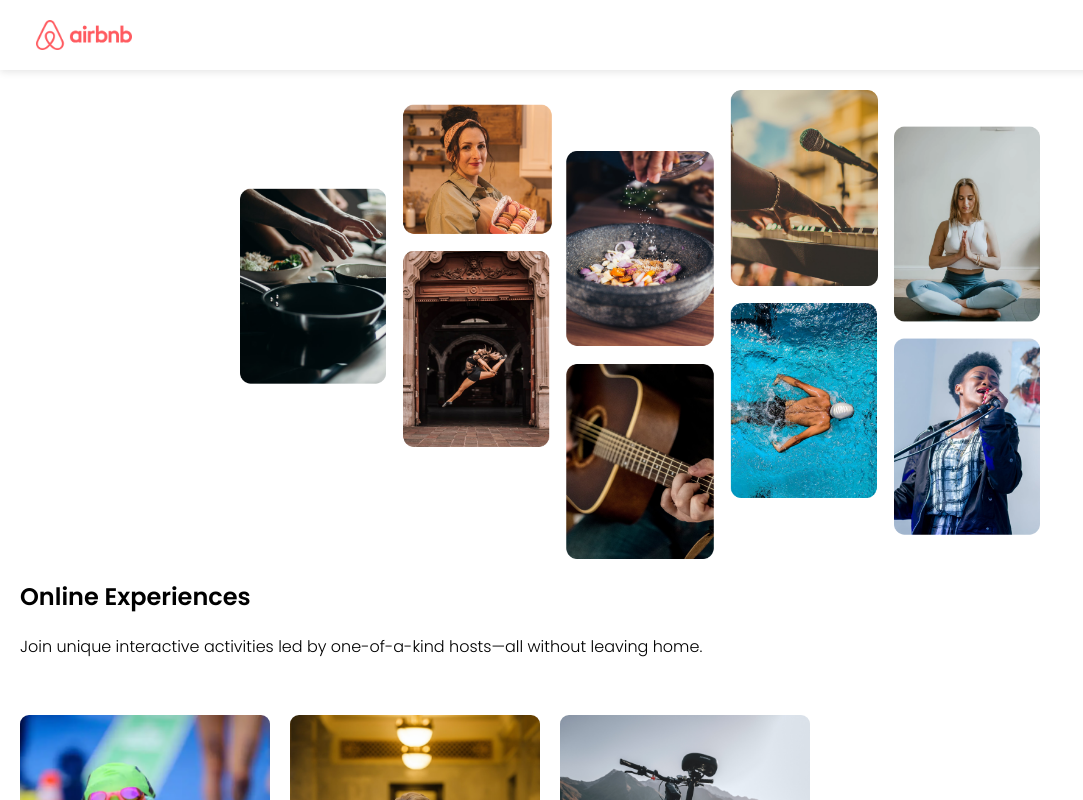
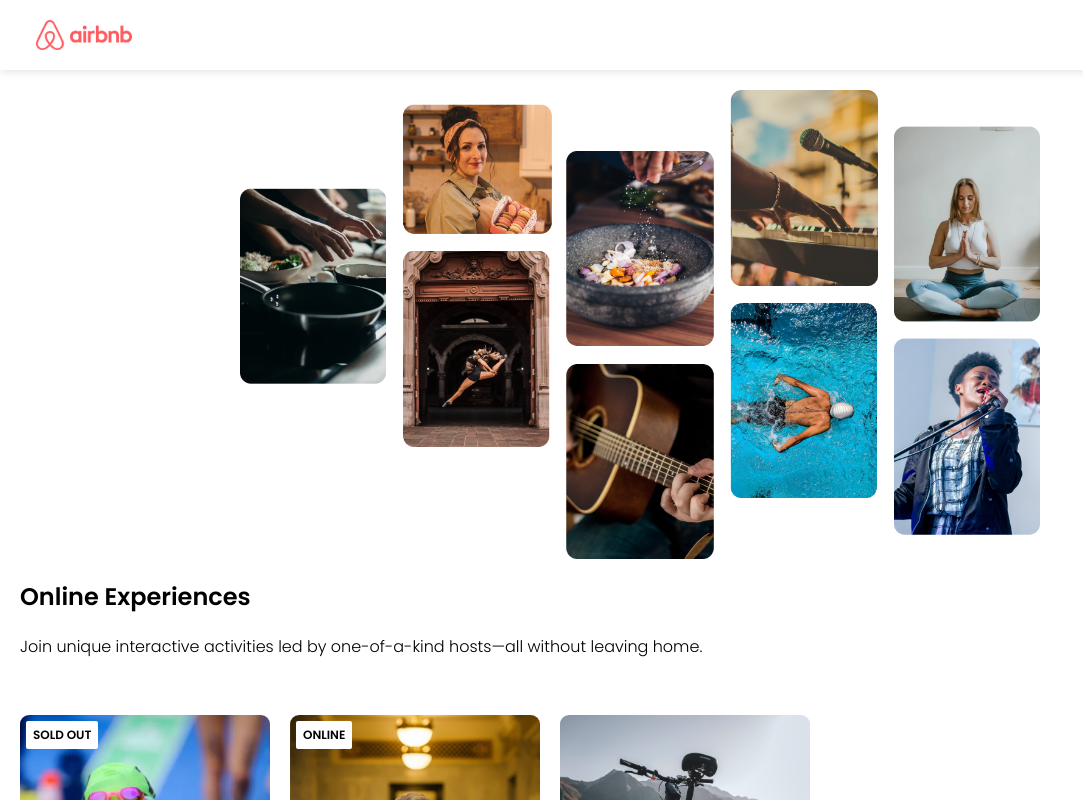
Before and after one commit to Elikibs/airbnb-experience, a React (Vite) app: page / in a window 1280 px wide. Shown: the top 800 px of the page, without its empty margins (0-1083 px from the left). Built offline with nearby package versions, Linux system fonts and the light colour scheme.

Commit message:
Added conditional rendering

```diff
--- a/src/components/Card.jsx
+++ b/src/components/Card.jsx
@@ -1,8 +1,15 @@
 import starimage from "/images/star.png"
 
 function Card (props){
+    let badgeText
+    if (props.openSpots === 0){
+        badgeText="SOLD OUT"
+    } else if(props.location === "Online"){
+        badgeText="ONLINE"
+    }
     return (
         <div className="card">
+            {badgeText && <div className="card--badge">{badgeText}</div>}
             <img src={`/images/${props.img}`} alt="card-image"  className="card--image"/>
             <div className="card--stats">
                 <img src={starimage} alt="star-image" className="card--star"/>
```
